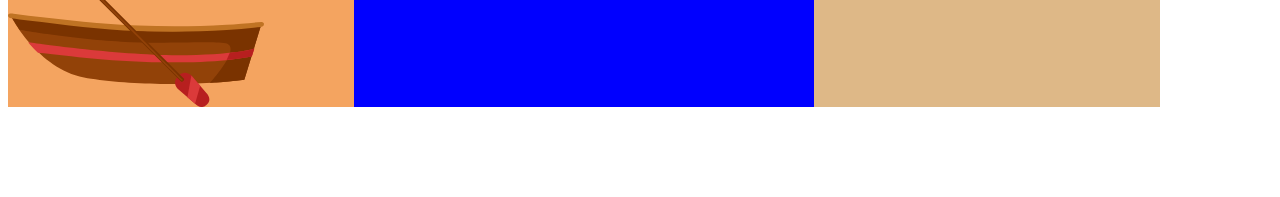
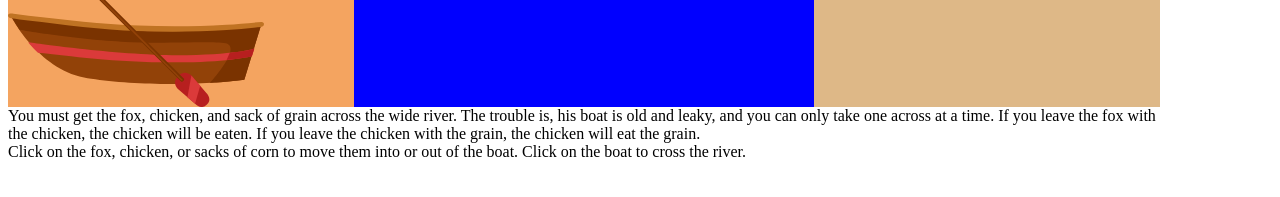
Before and after one commit to AUP-CS3051-SP23/CS3051-demos, a plain HTML site: page FarmerPuzzle/index.html in a window 1280 px wide. Shown: the part 381-578 px from the top of the page. Drawn offline with Linux system fonts and the light colour scheme.

Commit message:
Updated FarmerPuzzle

```diff
--- a/FarmerPuzzle/index.html
+++ b/FarmerPuzzle/index.html
@@ -25,6 +25,15 @@
         </div>
         <div id="message"></div>
     </div>
+    <div id="instructions">
+        You must get the fox, chicken, and sack of grain across the wide river.
+        The trouble is, his boat is old and leaky, and you can only take one across at a time.
+        If you leave the fox with the chicken, the chicken will be eaten.
+        If you leave the chicken with the grain, the chicken will eat the grain.
+        <br>
+        Click on the fox, chicken, or sacks of corn to move them into or out of the boat.
+        Click on the boat to cross the river.
+    </div>
 
     <script src="script.js"></script>
 </body>
--- a/FarmerPuzzle/style.css
+++ b/FarmerPuzzle/style.css
@@ -3,6 +3,10 @@
     width: 90vw;
     height: 60vh;
     font-size: 0;
+}
+
+#instructions {
+    width: 90vw
 }
 
 #west {
```
Also changed, not shown: 1 other file.
